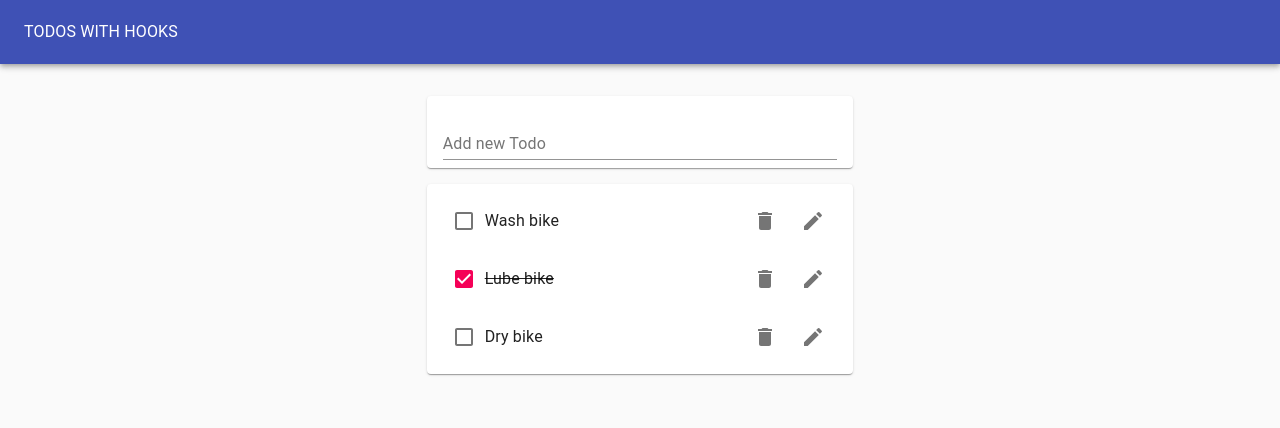
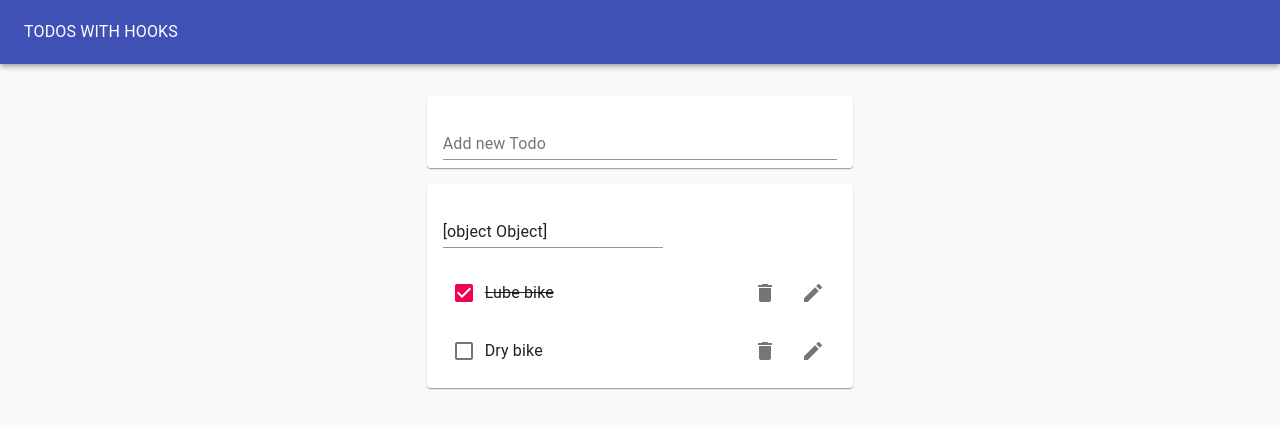
Before and after one commit to neeerajtk/Todo-List-Hooks, a React (Create React App) app in the folder todo/: page / in a window 1280 px wide. Both pictures are taken after a click on the button 813 px from the left and 221 px from the top of the page. Shown: the top 428 px of the page. Built offline with nearby package versions, Linux system fonts and the light colour scheme.

Commit message:
edit func added

```diff
--- /dev/null
+++ b/todo/src/EditTodoForm.js
@@ -0,0 +1,25 @@
+import React from "react";
+import TextField from "@material-ui/core/TextField";
+import useInputState from "./hooks/useInputState";
+
+function EditTodoForm(id,task,editTodo, toggleEditForm){
+    const [value, handleChange, reset] = useInputState(task);
+    return(
+        <form onSubmit={(e)=>{
+            e.preventDefault();
+            editTodo(id, value);
+            reset();
+            toggleEditForm();
+        }}>
+            <TextField
+            margin="normal"
+            value={value}
+            onChange={handleChange}
+            fullWidth
+            />
+         </form>
+);
+
+}
+
+export default EditTodoForm;
--- a/todo/src/Todo.js
+++ b/todo/src/Todo.js
@@ -1,4 +1,6 @@
 import React from "react";
+import EditTodoForm from "./EditTodoForm";
+import useToggleState from "./hooks/useToggleState";
 import ListItem from "@material-ui/core/ListItem";
 import ListItemText from "@material-ui/core/ListItemText";
 import Checkbox from "@material-ui/core/Checkbox";
@@ -7,21 +9,26 @@
 import EditIcon from "@material-ui/icons/Edit";
 import ListItemSecondaryAction from "@material-ui/core/ListItemSecondaryAction";
 
-function Todo({id,task,completed,removeTodo,toggleTodo}){
+function Todo({id,task,completed,removeTodo,toggleTodo, editTodo}){
+    const [isEditing, toggle] = useToggleState(false);
     return (
         <ListItem>
+            {isEditing?<EditTodoForm editTodo={editTodo} id={id} task={task} toggleEditForm={toggle}/>:
+            <>
             <Checkbox tabIndex={-1} checked={completed} onClick={()=>toggleTodo(id)}/>
             <ListItemText style={{textDecoration: completed?"line-through":"none"}}>
                 {task}
             </ListItemText>
             <ListItemSecondaryAction>
-            <IconButton>
-                <DeleteIcon aria-label="Delete" onClick={()=>removeTodo(id)}/>
+                <IconButton aria-label="Delete" onClick={()=>removeTodo(id)}>
+                    <DeleteIcon />
                 </IconButton>
-            <IconButton>
-                <EditIcon aria-label="Edit"/>
+                <IconButton aria-label="Edit" onClick={toggle}>
+                    <EditIcon />
                 </IconButton>
             </ListItemSecondaryAction>
+            </>
+        }
     </ListItem>
     );
 }
--- a/todo/src/TodoApp.js
+++ b/todo/src/TodoApp.js
@@ -31,6 +31,12 @@
             );
             setTodos(updatedTodos);
     };
+    const editTodo = (todoId,newTask) => {
+        const updatedTodos = todos.map(todo=>
+            todo.id===todoId ? {...todo, task: newTask}: todo
+            );
+            setTodos(updatedTodos);
+    };
 
     return (
         <Paper
@@ -53,7 +59,9 @@
                     <TodoList
                     todos={todos}
                     removeTodo={removeTodo}
-                    toggleTodo={toggleTodo} />
+                    toggleTodo={toggleTodo}
+                    editTodo={editTodo}
+                    />
                 </Grid>
             </Grid>
 
--- a/todo/src/TodoList.js
+++ b/todo/src/TodoList.js
@@ -5,7 +5,7 @@
 import Divider from "@material-ui/core/Divider";
 
 
-function TodoList({todos, removeTodo, toggleTodo}){
+function TodoList({todos, removeTodo, toggleTodo, editTodo}){
     return(
     <Paper>
         <List>
@@ -18,6 +18,7 @@
                 completed= {todo.completed}
                 removeTodo={removeTodo}
                 toggleTodo={toggleTodo}
+                editTodo={editTodo}
                 />
             ))}
         </List>
--- /dev/null
+++ b/todo/src/hooks/useToggleState.js
@@ -0,0 +1,9 @@
+import {useState} from "react";
+function useToggle(initialVal=false){
+    const [state, setState] = useState(initialVal);
+    const toggle = ()=>{
+        setState(!state);
+    };
+    return [state, toggle];
+}
+export default useToggle;
```
Lines whose indentation alone changed are shown as unchanged.
